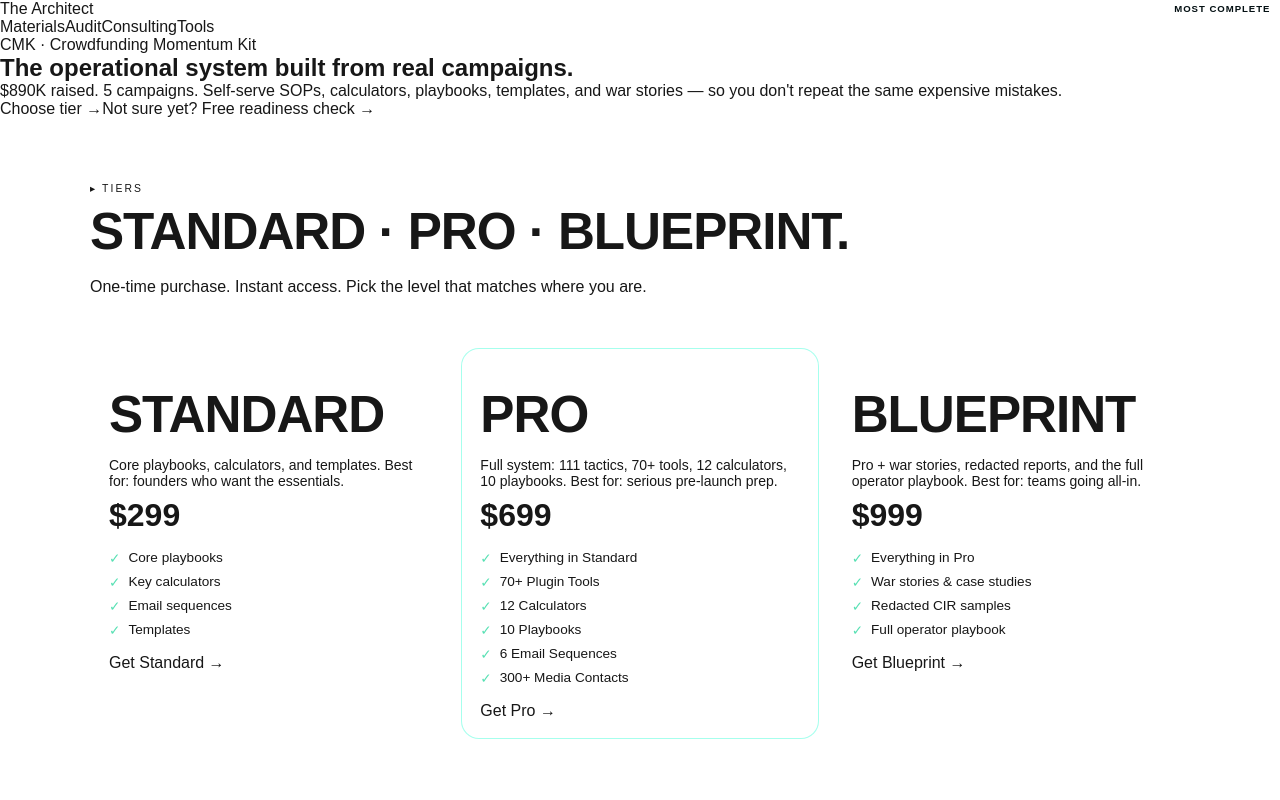
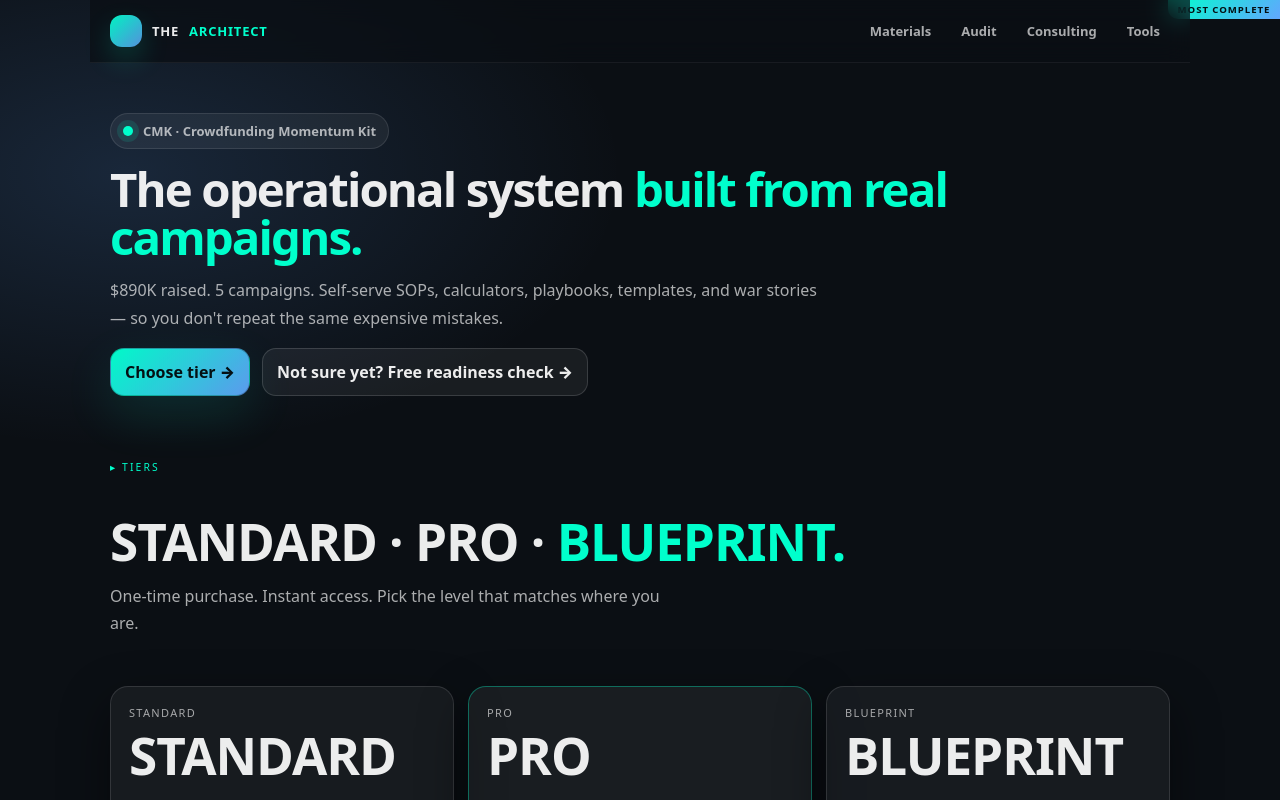
Before and after one commit to ladislavjuric-OS/CMK, a Next.js app in the folder web/: page /materials in a window 1280 px wide. Shown: the top 800 px of the page. Built offline with nearby package versions, Linux system fonts and the light colour scheme.

Commit message:
Update globals.css

```diff
--- a/web/app/globals.css
+++ b/web/app/globals.css
@@ -1,33 +1,33 @@
 :root {
-  --background: #ffffff;
-  --foreground: #171717;
+  --cmk-bg: #0b0f14;
+  --cmk-text: rgba(255, 255, 255, 0.92);
+  --cmk-muted: rgba(255, 255, 255, 0.66);
+  --cmk-panel: rgba(255, 255, 255, 0.06);
+  --cmk-border: rgba(255, 255, 255, 0.12);
+  --cmk-accent: #00ffcc;
+  --cmk-accent2: #62a6ff;
+  --cmk-shadow: 0 18px 50px rgba(0, 0, 0, 0.45);
 }
 
-@media (prefers-color-scheme: dark) {
-  :root {
-    --background: #0a0a0a;
-    --foreground: #ededed;
-  }
+* {
+  box-sizing: border-box;
 }
 
 html,
 body {
+  margin: 0;
+  padding: 0;
   max-width: 100vw;
   overflow-x: hidden;
 }
 
 body {
-  color: var(--foreground);
-  background: var(--background);
-  font-family: Arial, Helvetica, sans-serif;
-  -webkit-font-smoothing: antialiased;
-  -moz-osx-font-smoothing: grayscale;
-}
-
-* {
-  box-sizing: border-box;
-  padding: 0;
-  margin: 0;
+  font-family: system-ui, -apple-system, BlinkMacSystemFont, "Segoe UI", sans-serif;
+  background:
+    radial-gradient(1200px 600px at 80% -20%, rgba(0, 255, 204, 0.18), transparent 55%),
+    radial-gradient(900px 500px at 10% 10%, rgba(98, 166, 255, 0.16), transparent 55%),
+    var(--cmk-bg);
+  color: var(--cmk-text);
 }
 
 a {
@@ -35,9 +35,153 @@ a {
   text-decoration: none;
 }
 
-@media (prefers-color-scheme: dark) {
-  html {
-    color-scheme: dark;
+.cmk-container {
+  max-width: 1100px;
+  margin: 0 auto;
+  padding: 0 20px 76px;
+}
+
+.cmk-nav {
+  position: sticky;
+  top: 0;
+  z-index: 10;
+  backdrop-filter: blur(12px);
+  background: rgba(11, 15, 20, 0.72);
+  border-bottom: 1px solid rgba(255, 255, 255, 0.06);
+  margin: 0 -20px;
+}
+
+.cmk-nav-inner {
+  max-width: 1100px;
+  margin: 0 auto;
+  padding: 14px 20px;
+  display: flex;
+  align-items: center;
+  justify-content: space-between;
+  gap: 12px;
+}
+
+.cmk-brand {
+  display: flex;
+  align-items: center;
+  gap: 10px;
+  font-weight: 900;
+  letter-spacing: 0.06em;
+  text-transform: uppercase;
+  font-size: 13px;
+}
+
+.cmk-brand-mark {
+  width: 32px;
+  height: 32px;
+  border-radius: 12px;
+  background: linear-gradient(135deg, rgba(0, 255, 204, 0.95), rgba(98, 166, 255, 0.85));
+  box-shadow: 0 12px 28px rgba(0, 255, 204, 0.18);
+}
+
+.cmk-brand-accent {
+  color: var(--cmk-accent);
+}
+
+.cmk-links {
+  display: flex;
+  gap: 10px;
+  flex-wrap: wrap;
+  color: var(--cmk-muted);
+  font-weight: 800;
+  font-size: 13px;
+}
+
+.cmk-links a {
+  padding: 8px 10px;
+  border-radius: 10px;
+}
+
+.cmk-links a:hover {
+  background: rgba(255, 255, 255, 0.06);
+  color: var(--cmk-text);
+}
+
+.cmk-main {
+  padding-top: 50px;
+}
+
+.cmk-kicker {
+  display: inline-flex;
+  gap: 10px;
+  align-items: center;
+  padding: 8px 12px;
+  border-radius: 999px;
+  background: rgba(255, 255, 255, 0.06);
+  border: 1px solid rgba(255, 255, 255, 0.1);
+  color: var(--cmk-muted);
+  font-weight: 700;
+  font-size: 13px;
+}
+
+.cmk-kicker-dot {
+  width: 10px;
+  height: 10px;
+  border-radius: 50%;
+  background: var(--cmk-accent);
+  box-shadow: 0 0 0 6px rgba(0, 255, 204, 0.12);
+}
+
+.cmk-hero-heading {
+  margin: 16px 0 14px;
+  font-size: clamp(34px, 3.7vw, 58px);
+  line-height: 1.02;
+  letter-spacing: -0.04em;
+}
+
+.cmk-accent {
+  color: var(--cmk-accent);
+}
+
+.cmk-body {
+  margin: 10px 0;
+  color: var(--cmk-muted);
+  line-height: 1.75;
+  max-width: 78ch;
+}
+
+.cmk-actions {
+  display: flex;
+  gap: 12px;
+  flex-wrap: wrap;
+  margin-top: 16px;
+}
+
+.cmk-cta {
+  display: inline-flex;
+  gap: 10px;
+  align-items: center;
+  background: linear-gradient(135deg, rgba(0, 255, 204, 0.98), rgba(98, 166, 255, 0.92));
+  color: #041013;
+  padding: 12px 14px;
+  border-radius: 14px;
+  font-weight: 900;
+  border: 1px solid rgba(0, 0, 0, 0.25);
+  box-shadow: 0 18px 50px rgba(0, 255, 204, 0.12);
+}
+
+.cmk-cta-secondary {
+  background: rgba(255, 255, 255, 0.06);
+  color: var(--cmk-text);
+  border: 1px solid rgba(255, 255, 255, 0.14);
+  box-shadow: none;
+}
+
+.cmk-grid {
+  display: grid;
+  grid-template-columns: 1fr 1fr;
+  gap: 14px;
+  margin-top: 26px;
+}
+
+@media (max-width: 900px) {
+  .cmk-grid {
+    grid-template-columns: 1fr;
   }
 }
 
```
